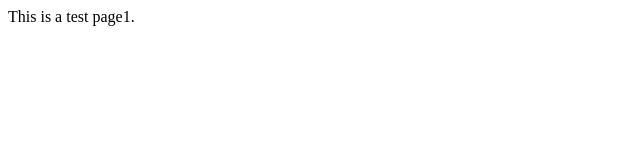
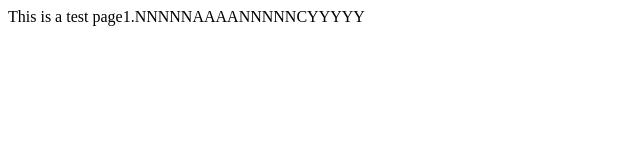
Before and after one commit to wiseearl/html, a plain HTML site: page index.html in a window 1280 px wide. Shown: the whole page, without its empty margins (0-640 px from the left). Drawn offline with Linux system fonts and the light colour scheme.

Commit message:
1.3看看有沒有上傳成功

```diff
--- a/index.html
+++ b/index.html
@@ -1,3 +1,3 @@
 <html>
-    <body>This is a test page1.</body>
+    <body>This is a test page1.NNNNNAAAANNNNNCYYYYY</body>
 </html>
```
